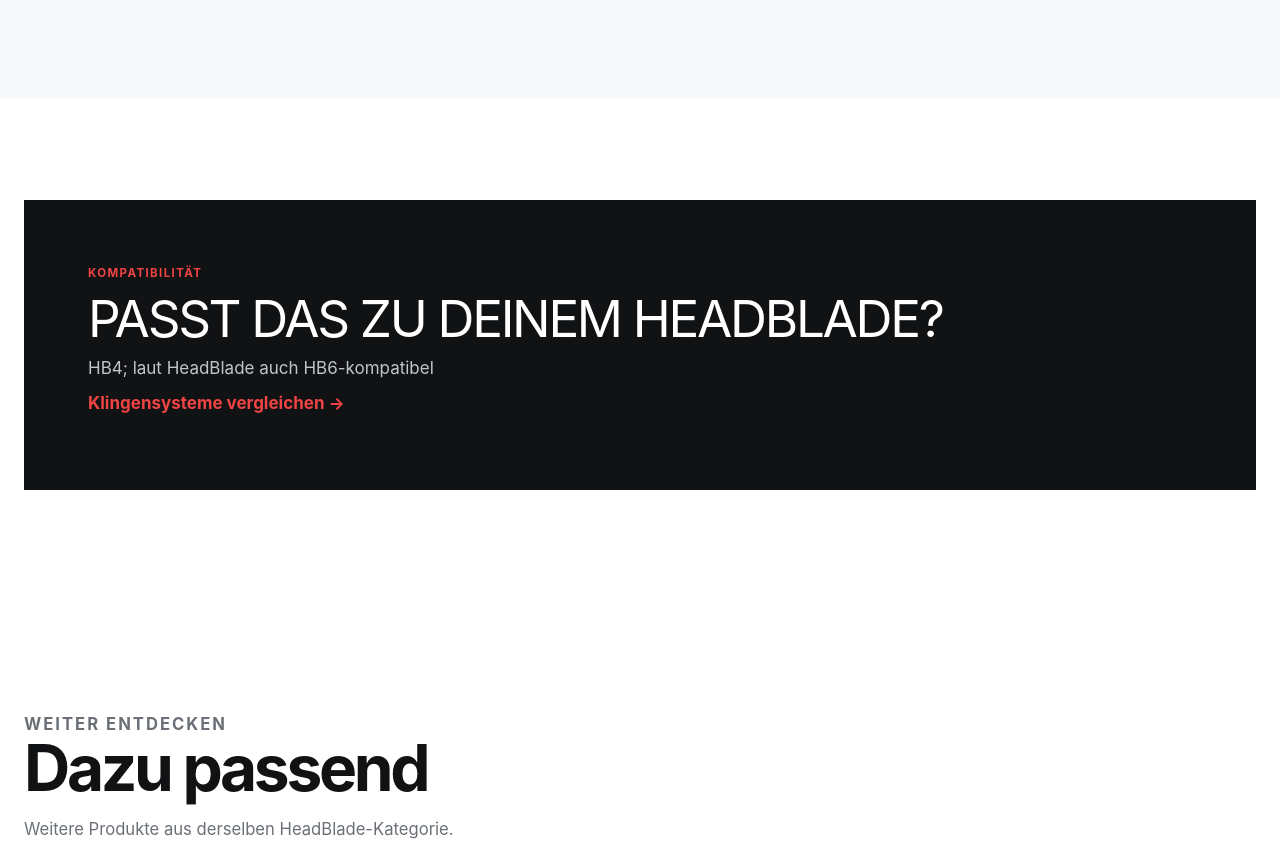
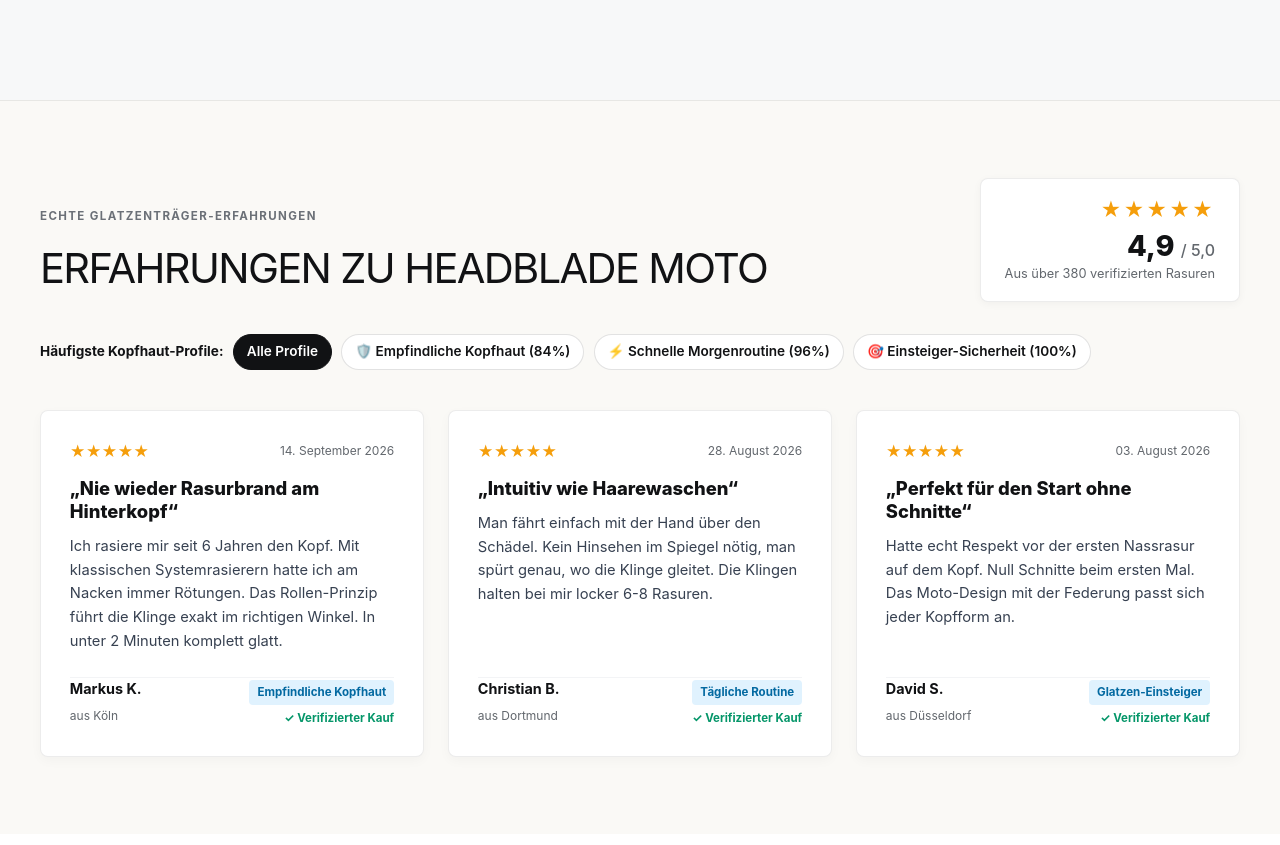
Before and after one commit to cherinojoel-lang/headblade-germany-commerce, an Astro site: page /produkt/headblade-moto in a window 1280 px wide. Shown: the part 2018-2863 px from the top of the page. Built offline with nearby package versions, Linux system fonts and the light colour scheme; Astro itself is replaced by a stand-in of ours; no server answers.

Commit message:
feat(commerce): replenishment subscription toggle & verified customer reviews [T-42]

```diff
--- /dev/null
+++ b/src/components/commerce/ProductReviews.astro
@@ -0,0 +1,127 @@
+---
+interface Props {
+  productName: string;
+}
+
+const { productName } = Astro.props;
+
+const reviews = [
+  {
+    author: "Markus K.",
+    city: "Köln",
+    scalpType: "Empfindliche Kopfhaut",
+    rating: 5,
+    date: "14. September 2026",
+    title: "Nie wieder Rasurbrand am Hinterkopf",
+    text: "Ich rasiere mir seit 6 Jahren den Kopf. Mit klassischen Systemrasierern hatte ich am Nacken immer Rötungen. Das Rollen-Prinzip führt die Klinge exakt im richtigen Winkel. In unter 2 Minuten komplett glatt.",
+    verified: true,
+  },
+  {
+    author: "Christian B.",
+    city: "Dortmund",
+    scalpType: "Tägliche Routine",
+    rating: 5,
+    date: "28. August 2026",
+    title: "Intuitiv wie Haarewaschen",
+    text: "Man fährt einfach mit der Hand über den Schädel. Kein Hinsehen im Spiegel nötig, man spürt genau, wo die Klinge gleitet. Die Klingen halten bei mir locker 6-8 Rasuren.",
+    verified: true,
+  },
+  {
+    author: "David S.",
+    city: "Düsseldorf",
+    scalpType: "Glatzen-Einsteiger",
+    rating: 5,
+    date: "03. August 2026",
+    title: "Perfekt für den Start ohne Schnitte",
+    text: "Hatte echt Respekt vor der ersten Nassrasur auf dem Kopf. Null Schnitte beim ersten Mal. Das Moto-Design mit der Federung passt sich jeder Kopfform an.",
+    verified: true,
+  }
+];
+---
+
+<section class="section section--compact product-reviews" aria-labelledby="reviews-heading">
+  <div class="product-reviews__container">
+    <div class="product-reviews__header">
+      <div>
+        <p class="eyebrow">Echte Glatzenträger-Erfahrungen</p>
+        <h2 id="reviews-heading" class="product-reviews__title">Erfahrungen zu {productName}</h2>
+      </div>
+      <div class="product-reviews__score-card">
+        <div class="score-stars" aria-label="Bewertung: 4,9 von 5 Sternen">★★★★★</div>
+        <div class="score-number">4,9 <span class="score-total">/ 5,0</span></div>
+        <p class="score-count">Aus über 380 verifizierten Rasuren</p>
+      </div>
+    </div>
+
+    <!-- Scalp Filter Badges -->
+    <div class="scalp-tags-row">
+      <span class="scalp-tag-label">Häufigste Kopfhaut-Profile:</span>
+      <span class="scalp-tag scalp-tag--active">Alle Profile</span>
+      <span class="scalp-tag">🛡️ Empfindliche Kopfhaut (84%)</span>
+      <span class="scalp-tag">⚡ Schnelle Morgenroutine (96%)</span>
+      <span class="scalp-tag">🎯 Einsteiger-Sicherheit (100%)</span>
+    </div>
+
+    <!-- Reviews Grid -->
+    <div class="reviews-grid">
+      {reviews.map((rev) => (
+        <article class="review-card">
+          <div class="review-card__top">
+            <div class="review-card__stars">★★★★★</div>
+            <span class="review-card__date">{rev.date}</span>
+          </div>
+          <h3 class="review-card__title">„{rev.title}“</h3>
+          <p class="review-card__text">{rev.text}</p>
+          <div class="review-card__footer">
+            <div class="reviewer-info">
+              <span class="reviewer-name">{rev.author}</span>
+              <span class="reviewer-location">aus {rev.city}</span>
+            </div>
+            <div class="reviewer-badges">
+              <span class="badge-scalp">{rev.scalpType}</span>
+              {rev.verified && <span class="badge-verified">✓ Verifizierter Kauf</span>}
+            </div>
+          </div>
+        </article>
+      ))}
+    </div>
+  </div>
+</section>
+
+<style>
+  .product-reviews { background: #faf9f6; border-top: 1px solid rgba(17,18,20,.08); padding: clamp(3rem,6vw,5rem) 1.5rem; }
+  .product-reviews__container { max-width: 1200px; margin: 0 auto; }
+  .product-reviews__header { display: flex; justify-content: space-between; align-items: flex-end; gap: 2rem; flex-wrap: wrap; margin-bottom: 2rem; }
+  .product-reviews__title { margin: 0.3rem 0 0; font-size: clamp(1.8rem, 3.5vw, 2.6rem); text-transform: uppercase; letter-spacing: -0.04em; }
+  .product-reviews__score-card { text-align: right; background: white; padding: 1rem 1.5rem; border-radius: 8px; border: 1px solid rgba(17,18,20,.08); box-shadow: 0 2px 8px rgba(0,0,0,.04); }
+  .score-stars { color: #f59e0b; font-size: 1.25rem; letter-spacing: 0.1em; }
+  .score-number { font-size: 1.8rem; font-weight: 800; line-height: 1.1; margin: 0.2rem 0; }
+  .score-total { font-size: 1rem; color: var(--steel, #6b7280); font-weight: 500; }
+  .score-count { font-size: 0.8rem; color: var(--steel, #6b7280); margin: 0; }
+
+  .scalp-tags-row { display: flex; align-items: center; gap: 0.6rem; flex-wrap: wrap; margin-bottom: 2.5rem; font-size: 0.85rem; }
+  .scalp-tag-label { font-weight: 700; color: var(--ink, #111214); }
+  .scalp-tag { display: inline-flex; align-items: center; padding: 0.4rem 0.8rem; background: white; border: 1px solid rgba(17,18,20,.12); border-radius: 999px; font-weight: 600; color: var(--ink, #111214); }
+  .scalp-tag--active { background: var(--ink, #111214); color: white; border-color: var(--ink, #111214); }
+
+  .reviews-grid { display: grid; grid-template-columns: repeat(3, minmax(0, 1fr)); gap: 1.5rem; }
+  .review-card { background: white; border: 1px solid rgba(17,18,20,.08); border-radius: 8px; padding: 1.8rem; display: flex; flex-direction: column; box-shadow: 0 4px 12px rgba(0,0,0,.03); }
+  .review-card__top { display: flex; justify-content: space-between; align-items: center; margin-bottom: 0.8rem; }
+  .review-card__stars { color: #f59e0b; font-size: 0.95rem; }
+  .review-card__date { font-size: 0.75rem; color: var(--steel, #6b7280); }
+  .review-card__title { font-size: 1.15rem; font-weight: 800; margin: 0 0 0.8rem; line-height: 1.25; }
+  .review-card__text { font-size: 0.92rem; line-height: 1.6; color: #374151; flex: 1; margin: 0 0 1.5rem; }
+
+  .review-card__footer { display: flex; justify-content: space-between; align-items: flex-end; border-top: 1px solid #f3f4f6; pt: 1rem; gap: 0.8rem; flex-wrap: wrap; }
+  .reviewer-name { font-weight: 700; font-size: 0.9rem; display: block; }
+  .reviewer-location { font-size: 0.75rem; color: var(--steel, #6b7280); }
+  .reviewer-badges { display: flex; flex-direction: column; align-items: flex-end; gap: 0.3rem; }
+  .badge-scalp { font-size: 0.72rem; font-weight: 700; background: #e0f2fe; color: #0369a1; padding: 0.2rem 0.5rem; border-radius: 4px; }
+  .badge-verified { font-size: 0.72rem; font-weight: 700; color: #059669; }
+
+  @media (max-width: 900px) {
+    .reviews-grid { grid-template-columns: 1fr; }
+    .product-reviews__header { flex-direction: column; align-items: flex-start; }
+    .product-reviews__score-card { text-align: left; width: 100%; }
+  }
+</style>
--- a/src/pages/produkt/[slug].astro
+++ b/src/pages/produkt/[slug].astro
@@ -4,6 +4,7 @@ import Breadcrumbs from "../../components/navigation/Breadcrumbs.astro";
 import ProductHero from "../../components/commerce/ProductHero.astro";
 import ProductMediaGallery from "../../components/commerce/ProductMediaGallery.astro";
 import ProductDecisionSupport from "../../components/commerce/ProductDecisionSupport.astro";
+import ProductReviews from "../../components/commerce/ProductReviews.astro";
 import CompatibilityCard from "../../components/commerce/CompatibilityCard.astro";
 import RelatedProducts from "../../components/commerce/RelatedProducts.astro";
 import { products, type Product } from "../../data/products";
@@ -46,6 +47,7 @@ const jsonLd = [
     <ProductHero {product} {reviewLabel} showVisual={false} />
   </div>
   <ProductDecisionSupport {product} />
+  <ProductReviews productName={product.name} />
   <section class="section section--compact">
     <CompatibilityCard {product} />
   </section>
```
Also changed, not shown: src/components/commerce/ProductHero.astro (+74 -3 lines).
